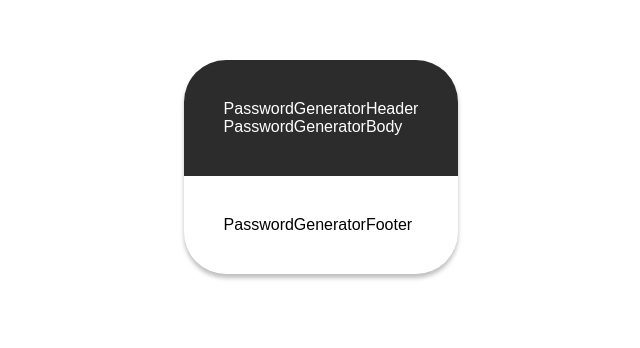
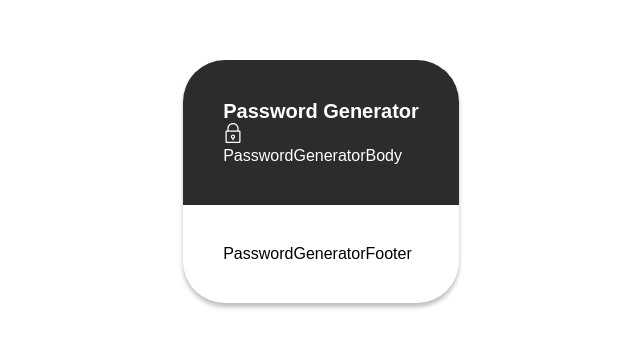
Before and after one commit to fran1014/passwordgenerator-react, a React (Create React App) app: page / in a window 1280 px wide. Shown: the part 140-488 px from the top of the page, without its empty margins (319-959 px from the left). Built offline with nearby package versions, Linux system fonts and the light colour scheme.

Commit message:
styling lock icon

```diff
--- a/src/components/PasswordGeneratorHeader/PasswordGeneratorHeader.jsx
+++ b/src/components/PasswordGeneratorHeader/PasswordGeneratorHeader.jsx
@@ -1,5 +1,10 @@
-import s from './style.module.css'
+import s from './style.module.css';
+import lockIcon from "../../assets/lock.svg"
 
 export function PasswordGeneratorHeader () {
-    return <div>PasswordGeneratorHeader</div>
+    return(
+    <div className={s.root}>
+     <div className={s.title}>Password Generator</div>
+     <img src= {lockIcon} className={s.icon} alt='Lock icon' />
+    </div> )
 }
--- a/src/components/PasswordGeneratorHeader/style.module.css
+++ b/src/components/PasswordGeneratorHeader/style.module.css
@@ -0,0 +1,10 @@
+.title {
+    font-size: 20px;
+    font-weight: bold;
+}
+
+.icon {
+    height: 20px;
+    width: 20px;
+
+}
```
Also changed, not shown: src/assets/lock.svg (added).
